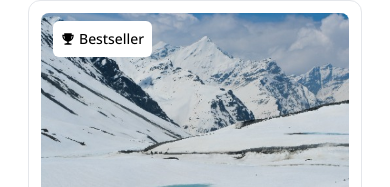
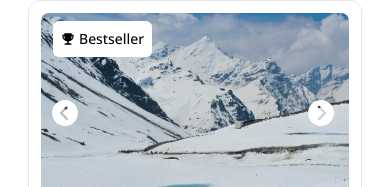
Before and after one commit to warmachine028/magnifico, a React (Vite) app in the folder client/: page /magnifico/payment in a window 390 px wide. Shown: the part 244-431 px from the top of the page. Built offline with nearby package versions, Linux system fonts and the light colour scheme.

Commit message:
fix: hover buttons on carousel

```diff
--- a/client/src/components/DestinationCard.jsx
+++ b/client/src/components/DestinationCard.jsx
@@ -13,10 +13,10 @@ const DestinationCard = () => {
 					<IoMdTrophy />
 					Bestseller
 				</div>
-				<button className="absolute start-0 top-1/2 hidden -translate-x-0.5 -translate-y-3 transform ps-3.5 text-white transition-all hover:scale-125 sm:block">
+				<button className="absolute start-0 top-1/2 -translate-x-0.5 -translate-y-3 transform ps-3.5 text-white transition-all hover:scale-125 sm:block">
 					<IoIosArrowDropleftCircle className="size-8" />
 				</button>
-				<button className="absolute end-0 top-1/2 hidden -translate-x-0.5 -translate-y-3 pe-3.5 text-white transition-all hover:scale-125 sm:block">
+				<button className="absolute end-0 top-1/2 -translate-x-0.5 -translate-y-3 pe-3.5 text-white transition-all hover:scale-125 sm:block">
 					<IoIosArrowDroprightCircle className="size-8" />
 				</button>
 				<img className="h-48 w-full rounded-lg object-cover" src={Mountain} alt="Mountain" />
--- a/client/src/sections/TotalPayable.jsx
+++ b/client/src/sections/TotalPayable.jsx
@@ -1,16 +1,13 @@
 import { BsInfoCircleFill } from 'react-icons/bs'
-import { PiInfoBold } from 'react-icons/pi'
-import { Link } from 'react-router-dom'
 
 const TotalPayable = () => {
 	return (
 		<section id="total-payable" className="mb-6 mt-12">
 			<h1 className="text-3xl font-medium dark:text-blue-700">Total Payable: $XXX</h1>
 			<div className="my-6 rounded-2xl p-7 ring-1 ring-gray-300">
-
 				<div className="relative flex items-center gap-2 dark:text-white">
 					<BsInfoCircleFill className="peer size-5 cursor-pointer" />
-					<span className="absolute bottom-3 m-2 w-48 scale-0 rounded-md p-2 text-xs font-medium text-gray-600 shadow-md transition-all duration-100 peer-hover:scale-100">
+					<span className="absolute bottom-3 m-2 w-48 scale-0 rounded-md bg-gray-100 p-2 text-xs font-medium text-gray-600 shadow-md transition-all duration-100 peer-hover:scale-100">
 						The amount you will be required to pay for a product or service will be calculated and billed in
 						the currency of the United Arab Emirates
 					</span>
```
